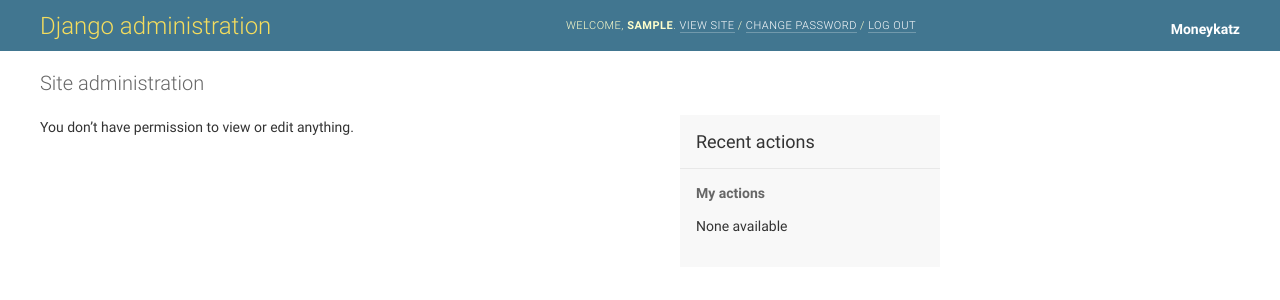
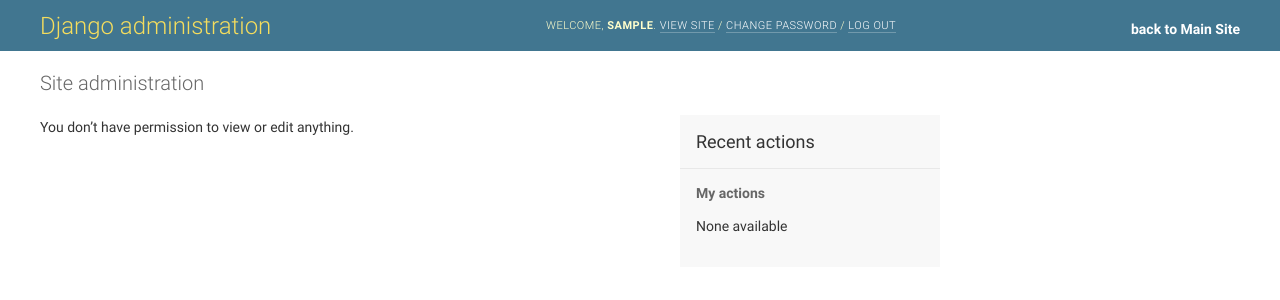
Before and after one commit to flycal6/moneykatz_django, a Django app: page /admin/ in a window 1280 px wide. Shown: the top 300 px of the page. Run offline with Django 3.2, Linux system fonts and the light colour scheme; the visitor is signed in with stand-in values (Sample User, id 1); data comes from the database, SQL or seed files in the repository; data that the repository does not hold is empty; parts of the project's set-up code (start-up, migrations or seed data) failed here and were passed over; some libraries are stand-ins or nearby versions.

Commit message:
admin/base_site.html changed 'moneykatz', to 'back to Main Site'

```diff
--- a/templates/admin/base_site.html
+++ b/templates/admin/base_site.html
@@ -6,4 +6,4 @@
 <h1 id="site-name"><a href="{% url 'admin:index' %}">{{ site_header|default:_('Django administration') }}</a></h1>
 {% endblock %}
 
-{% block nav-global %}<h3 style="color:#F4F379;"><a href="{% url 'index' %}">Moneykatz</a> </h3>{% endblock %}
+{% block nav-global %}<h3 style="color:#F4F379;"><a href="{% url 'index' %}">back to Main Site</a> </h3>{% endblock %}
```
